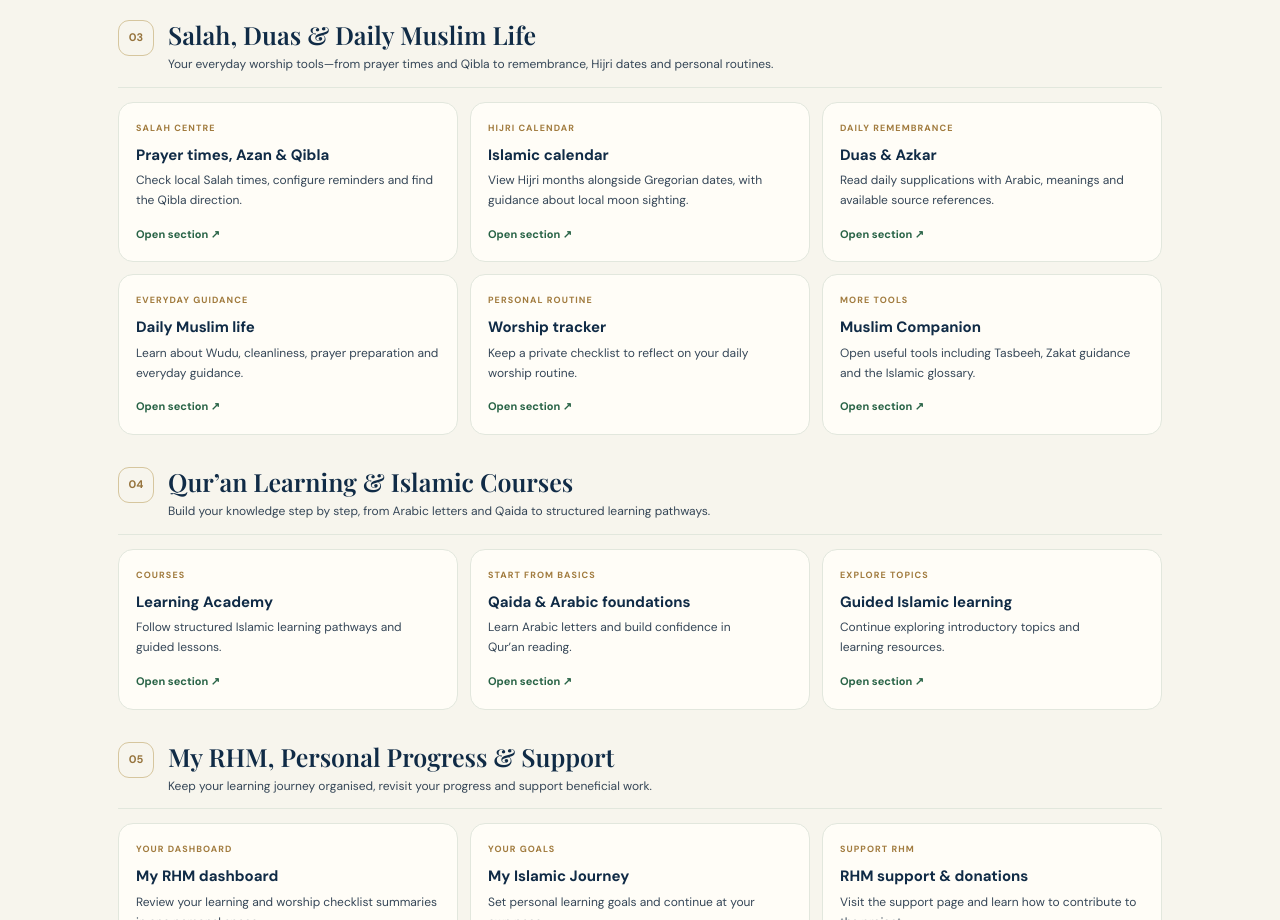
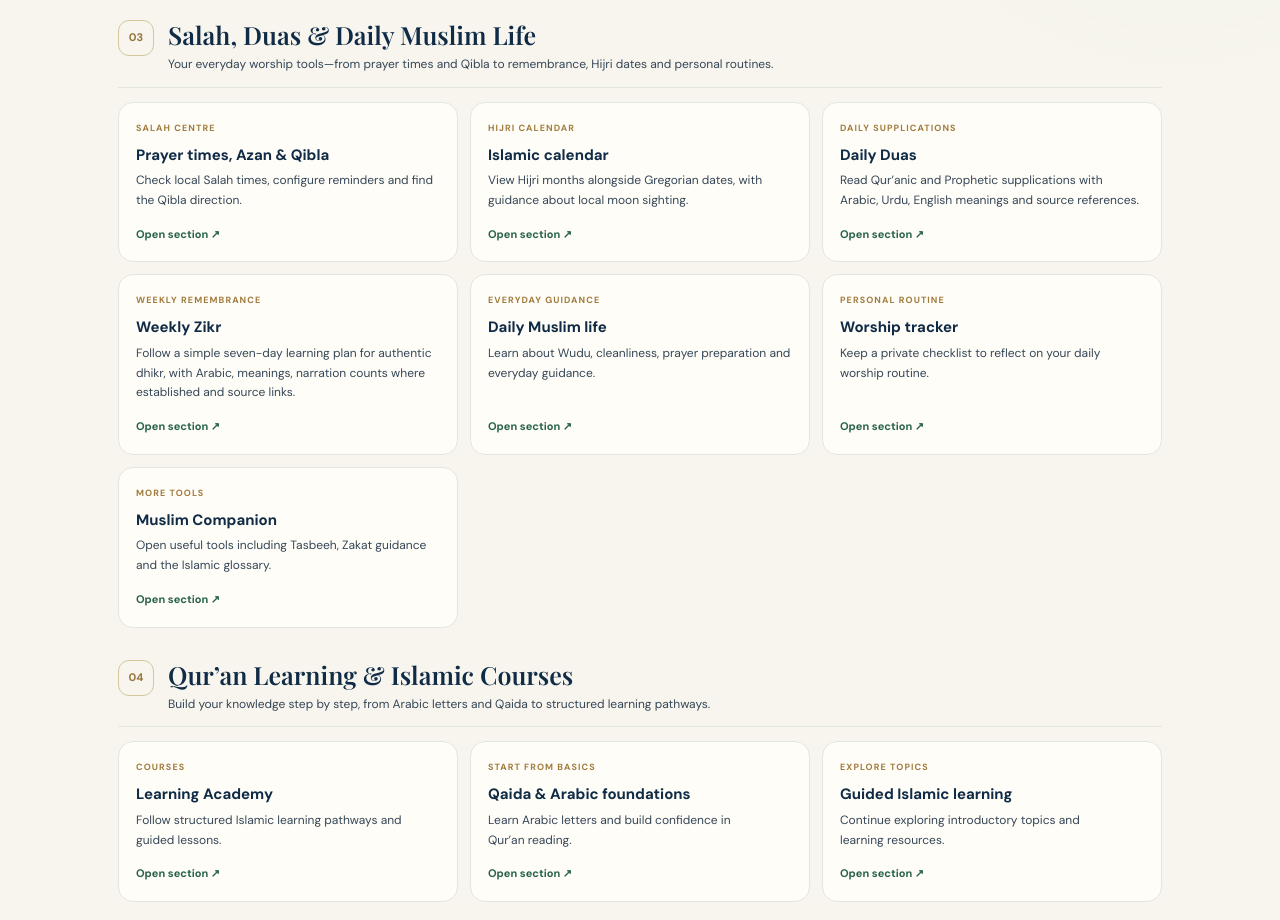
Before and after one commit to muhammadhadiurrehman7-max/rhm-islamic-circle, a Next.js app: page /explore in a window 1280 px wide. Shown: the part 1220-2140 px from the top of the page. Built offline with nearby package versions, Linux system fonts and the light colour scheme; a web font is replaced by a local one.

Commit message:
Add weekly zikr and surface daily duas

```diff
--- a/app/explore/page.tsx
+++ b/app/explore/page.tsx
@@ -38,7 +38,8 @@ const groups: Group[] = [
     features: [
       { title: "Prayer times, Azan & Qibla", description: "Check local Salah times, configure reminders and find the Qibla direction.", href: "/prayer-times", label: "Salah centre", keywords: "namaz salah prayer azan adhan qibla" },
       { title: "Islamic calendar", description: "View Hijri months alongside Gregorian dates, with guidance about local moon sighting.", href: "/islamic-calendar", label: "Hijri calendar", keywords: "hijri ramadan eid islamic dates" },
-      { title: "Duas & Azkar", description: "Read daily supplications with Arabic, meanings and available source references.", href: "/duas", label: "Daily remembrance", keywords: "dua dhikr zikr morning evening" },
+      { title: "Daily Duas", description: "Read Qur’anic and Prophetic supplications with Arabic, Urdu, English meanings and source references.", href: "/duas", label: "Daily supplications", keywords: "dua duas supplication morning evening" },
+      { title: "Weekly Zikr", description: "Follow a simple seven-day learning plan for authentic dhikr, with Arabic, meanings, narration counts where established and source links.", href: "/weekly-zikr", label: "Weekly remembrance", keywords: "dhikr zikr tasbih istighfar salawat remembrance" },
       { title: "Daily Muslim life", description: "Learn about Wudu, cleanliness, prayer preparation and everyday guidance.", href: "/daily-life", label: "Everyday guidance", keywords: "wudu ablution taharah cleanliness" },
       { title: "Worship tracker", description: "Keep a private checklist to reflect on your daily worship routine.", href: "/worship-tracker", label: "Personal routine", keywords: "habit salah fasting tracker" },
       { title: "Muslim Companion", description: "Open useful tools including Tasbeeh, Zakat guidance and the Islamic glossary.", href: "/companion", label: "More tools", keywords: "tasbeeh zakat glossary" },
```
